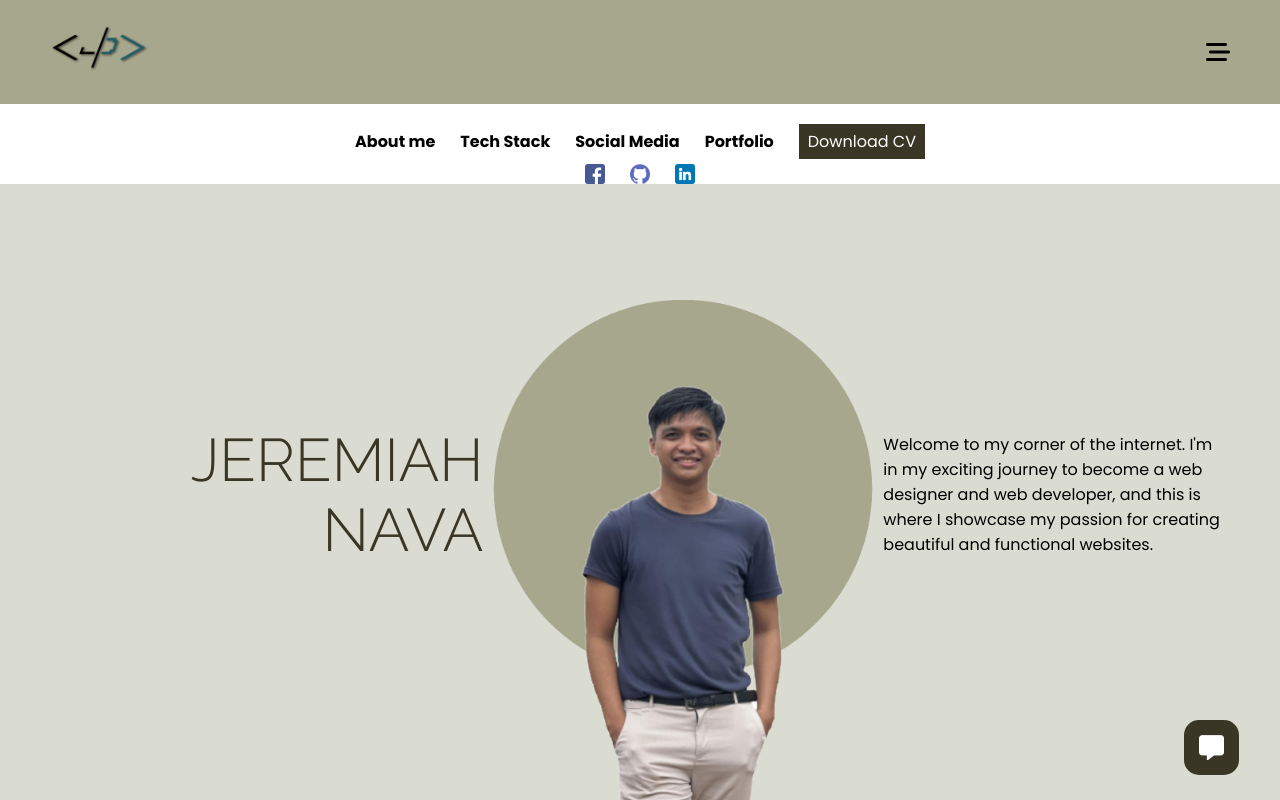
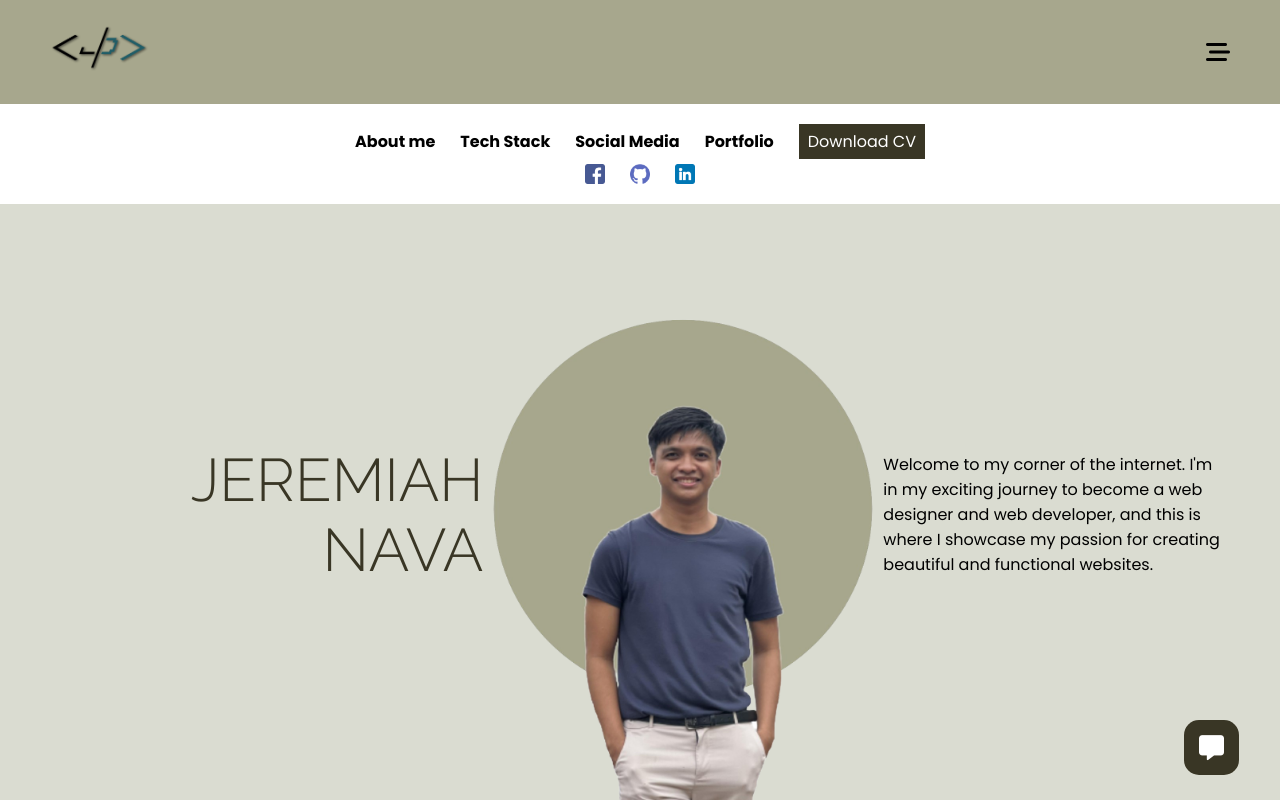
Before and after one commit to Ayaaa13/personal-app, a plain HTML site: page index.html in a window 1280 px wide. Both pictures are taken after a click on the icon 1218 px from the left and 51 px from the top of the page. Shown: the top 800 px of the page. Drawn offline with Linux system fonts and the light colour scheme; a web font is replaced by a local one.

Commit message:
Update style.css

```diff
--- a/style.css
+++ b/style.css
@@ -90,7 +90,7 @@ header .logo img {
   display: flex;
   flex-direction: column;
   align-items: center;
-  padding-top: 20px;
+  padding: 20px 0px;
   gap: 5px;
   background: var(--support-color);
 
```
